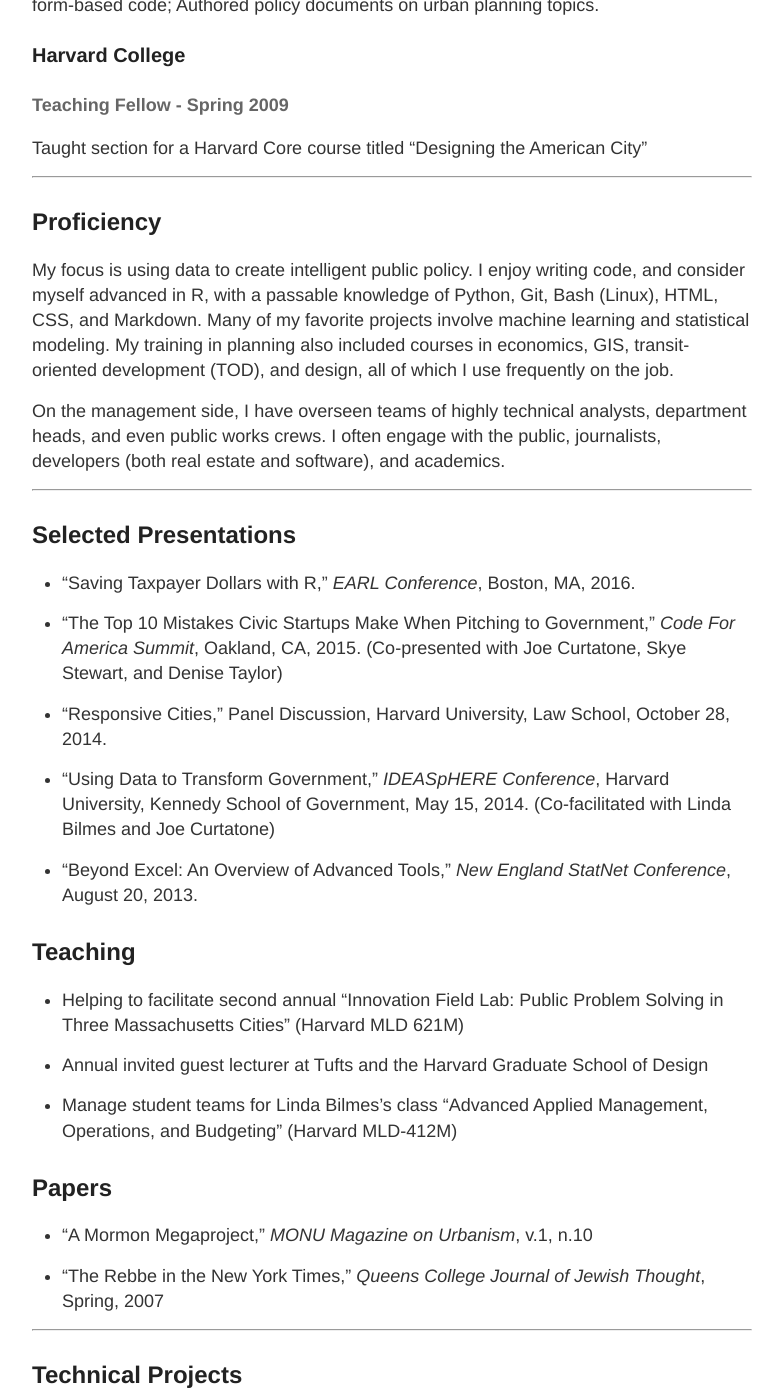
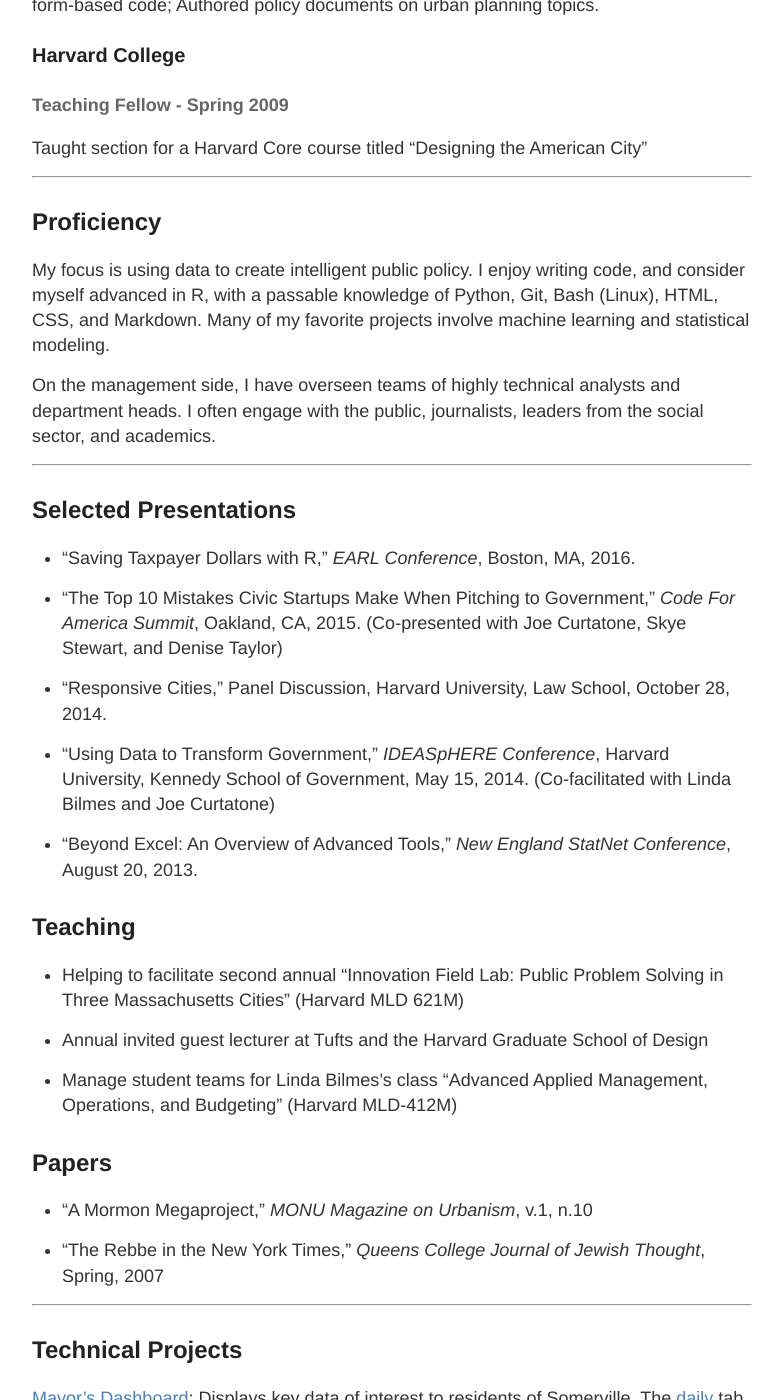
Before and after one commit to DanielHadley/DanielHadley.github.io, a Jekyll site: the page built from about.md, in a window 1280 px wide and 1400 px high, scrolled down 1834 px. Shown: the whole window, without its empty margins (248-1031 px from the left). Built offline with Jekyll 4.4.1, drawn with Linux system fonts in a browser that asks for light colours; some of the changed text lies outside the part shown.

Commit message:
about changes

```diff
--- a/about.md
+++ b/about.md
@@ -71,9 +71,9 @@
 
 ## Proficiency
 
-My focus is using data to create intelligent public policy. I enjoy writing code, and consider myself advanced in R, with a passable knowledge of Python, Git, Bash (Linux), HTML, CSS, and Markdown. Many of my favorite projects involve machine learning and statistical modeling. My training in planning also included courses in economics, GIS, transit-oriented development (TOD), and design, all of which I use frequently on the job.
+My focus is using data to create intelligent public policy. I enjoy writing code, and consider myself advanced in R, with a passable knowledge of Python, Git, Bash (Linux), HTML, CSS, and Markdown. Many of my favorite projects involve machine learning and statistical modeling.
 
-On the management side, I have overseen teams of highly technical analysts, department heads, and even public works crews. I often engage with the public, journalists, developers (both real estate and software), and academics.
+On the management side, I have overseen teams of highly technical analysts and department heads. I often engage with the public, journalists, leaders from the social sector, and academics.
 
 ****
 
@@ -109,13 +109,17 @@
 
 [Mayor's Dashboard](http://www.somervillema.gov/dashboard/): Displays key data of interest to residents of Somerville. The [daily](http://www.somervillema.gov/dashboard/daily.html) tab is an algorithm-driven dashboard with charts and maps of variables that changed in statistically significant ways.
 
-[Rat Maps](http://ratmaps.com/): An automatic blog that draws on open data to map and display statistics on rodent sightings.
+[RecidiViz](https://daniel-hadley.shinyapps.io/Recidivism_App/): A Shiny app to simulate and analyze the rate at which parolees return to prison following their release.
 
 [Gone Model](http://danielphadley.com/Gone-Girl-Prediction/): An experiment that uses machine learning to detect stylometric differences between fictional characters from the same author. Currently expanding to lengthier texts.
 
 ****
 
 ## Selected Press
+
+["What This Salt Lake City Heatmap Tells Us About Drug Crime"](https://www.citylab.com/equity/2017/08/what-this-map-of-salt-lake-citys-drug-hotspot-really-show/536214/), CityLab, August 11, 2017.
+
+["Is Utah's prison reform working?"](http://www.deseretnews.com/article/865686173/Is-Utahs-prison-reform-working.html), Deseret News, August 5th, 2017.
 
 ["What the Mayor of Somerville Can Do With His Smartphone"](https://nextcity.org/daily/entry/mayor-somerville-smartphone-data-open-gov), Next City, July 13, 2016.
 
```
